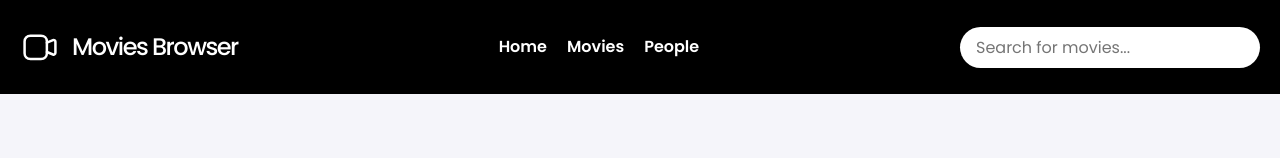
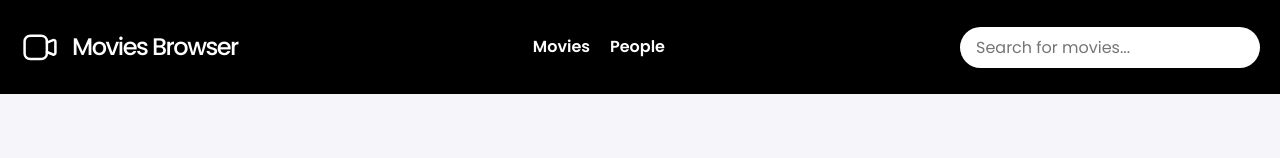
Before and after one commit to antonis04/MovieBrowser, a React (Create React App) app: page / in a window 1280 px wide. Shown: the top 158 px of the page. Built offline with nearby package versions, Linux system fonts and the light colour scheme; no server answers.

Commit message:
Remove automatic redirect to Home when searching

```diff
--- a/src/common/Navigation/index.js
+++ b/src/common/Navigation/index.js
@@ -29,7 +29,6 @@ const Navigation = () => {
     e.preventDefault();
     if (searchInput.trim()) {
       handleSearch(searchInput.trim());
-      navigate("/");
     }
   };
 
@@ -59,9 +58,6 @@ const Navigation = () => {
       <NavMenu>
         <List>
           <Item>
-            <NavLink to="/">Home</NavLink>
-          </Item>
-          <Item>
             <NavLink to="/movielist">Movies</NavLink>
           </Item>
           <Item>
```
